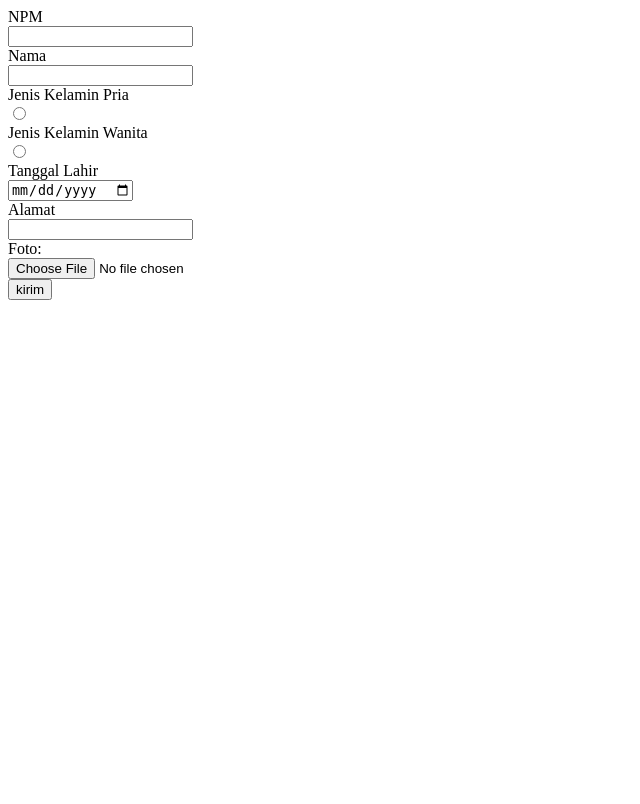
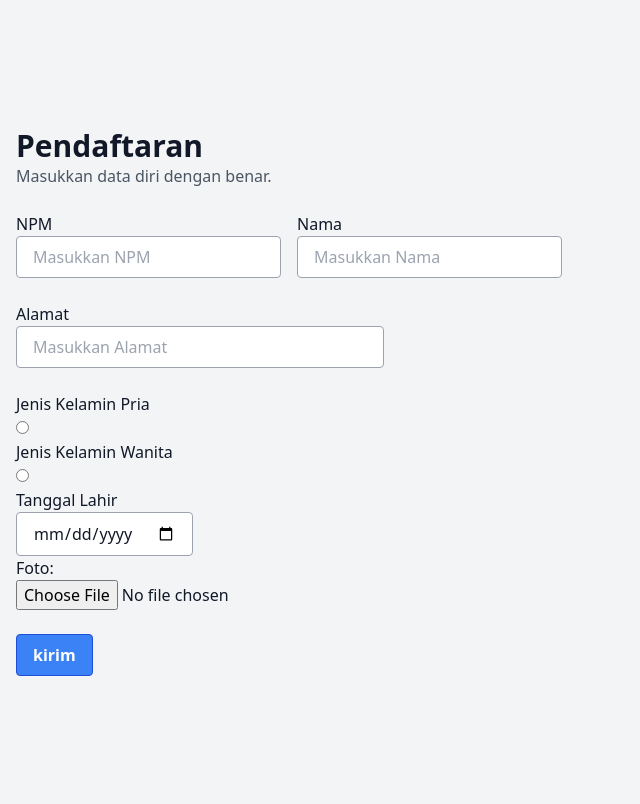
Before and after one commit to kytaufiq/JWD, a PHP site: page /create.html in a window 1280 px wide. Shown: the whole page, without its empty margins (0-640 px from the left). Before the commit the page ends 300 px from the top, so only its background shows below. Run offline with PHP 8.4, Linux system fonts and the light colour scheme.

Commit message:
Crud
Membuat kolom yang berisi NPM,nama,jenis kelamin,alamat,tgl lahir, dan
foto menggunakan tailwind

```diff
--- a/crud/src/create.html
+++ b/crud/src/create.html
@@ -4,13 +4,53 @@
     <meta charset="UTF-8" />
     <meta name="viewport" content="width=device-width, initial-scale=1.0" />
     <title>Document</title>
+    <link href="./output.css" rel="stylesheet" />
+    <link
+      href="https://fonts.googleapis.com/css2?family=Inter:ital,opsz,wght@0,14..32,100..900;1,14..32,100..900&display=swap"
+      rel="stylesheet"
+    />
   </head>
-  <body>
-    <form method="post" enctype="multipart/form-data">
-      <label for="npm"> NPM</label><br />
-      <input type="text" id="npm" name="npm" /><br />
-      <label for="name">Nama</label><br />
-      <input type="text" id="name" name="name" /><br />
+  <body class="bg-gray-100 text-gray-900 antialiased">
+    <form
+      class="mx-outo my-32 max-w-3xl px-4"
+      method="post"
+      enctype="multipart/form-data"
+    >
+      <h1 class="text-3xl font-semibold">Pendaftaran</h1>
+      <p class="text-gray-600">Masukkan data diri dengan benar.</p>
+      <br />
+      <div class="flex space-x-4">
+        <div>
+          <label for="npm">NPM</label><br />
+          <input
+            placeholder="Masukkan NPM"
+            class="full block rounded border border-gray-400 px-4 py-2 placeholder-gray-400 focus:border-teal-500 focus:outline-none"
+            type="text"
+            id="npm"
+            name="npm"
+          />
+        </div>
+        <div>
+          <label for="name">Nama</label><br />
+          <input
+            placeholder="Masukkan Nama"
+            class="full block rounded border border-gray-400 px-4 py-2 placeholder-gray-400 focus:border-teal-500 focus:outline-none"
+            type="text"
+            id="name"
+            name="name"
+          /><br />
+        </div>
+      </div>
+
+      <label for="alamat">Alamat</label><br />
+      <input
+        placeholder="Masukkan Alamat"
+        class="block w-1/2 rounded border border-gray-400 px-4 py-2 placeholder-gray-400 focus:border-teal-500 focus:outline-none"
+        type="text"
+        id="alamat"
+        name="alamat"
+      /><br />
+
       <label for="JenisKelaminPria">Jenis Kelamin Pria</label><br />
       <input
         type="radio"
@@ -26,12 +66,21 @@
         value="wanita"
       /><br />
       <label for="tanggallahir">Tanggal Lahir</label><br />
-      <input type="date" id="tanggallahir" name="tanggallahir" /><br />
-      <label for="alamat">Alamat</label><br />
-      <input type="text" id="alamat" name="alamat" /><br />
+      <input
+        class="rounded border border-gray-400 px-4 py-2 focus:border-teal-500 focus:outline-none"
+        type="date"
+        id="tanggallahir"
+        name="tanggallahir"
+      /><br />
+
       <label for="foto">Foto:</label><br />
       <input type="file" id="foto" name="foto" /><br />
-      <button type="submit">kirim</button>
+      <br />
+      <button
+        class="rounded border border-blue-700 bg-blue-500 px-4 py-2 font-bold text-white hover:bg-blue-700"
+      >
+        kirim
+      </button>
     </form>
   </body>
 </html>
--- a/crud/src/output.css
+++ b/crud/src/output.css
@@ -554,189 +554,101 @@ video {
   --tw-contain-style:  ;
 }
 
+.my-32 {
+  margin-top: 8rem;
+  margin-bottom: 8rem;
+}
+
+.my-20 {
+  margin-top: 5rem;
+  margin-bottom: 5rem;
+}
+
+.block {
+  display: block;
+}
+
 .flex {
   display: flex;
 }
 
-.h-64 {
-  height: 16rem;
+.h-96 {
+  height: 24rem;
 }
 
-.h-screen {
-  height: 100vh;
-}
-
-.w-64 {
-  width: 16rem;
+.w-96 {
+  width: 24rem;
 }
 
 .w-full {
   width: 100%;
 }
 
-.flex-row {
-  flex-direction: row;
+.w-1\/2 {
+  width: 50%;
 }
 
-.flex-row-reverse {
-  flex-direction: row-reverse;
+.max-w-3xl {
+  max-width: 48rem;
 }
 
-.flex-col {
-  flex-direction: column;
+.space-y-6 > :not([hidden]) ~ :not([hidden]) {
+  --tw-space-y-reverse: 0;
+  margin-top: calc(1.5rem * calc(1 - var(--tw-space-y-reverse)));
+  margin-bottom: calc(1.5rem * var(--tw-space-y-reverse));
 }
 
-.flex-col-reverse {
-  flex-direction: column-reverse;
-}
-
-.items-end {
-  align-items: flex-end;
-}
-
-.items-center {
-  align-items: center;
-}
-
-.justify-start {
-  justify-content: flex-start;
-}
-
-.justify-end {
-  justify-content: flex-end;
-}
-
-.justify-center {
-  justify-content: center;
-}
-
-.gap-8 {
-  gap: 2rem;
+.space-x-4 > :not([hidden]) ~ :not([hidden]) {
+  --tw-space-x-reverse: 0;
+  margin-right: calc(1rem * var(--tw-space-x-reverse));
+  margin-left: calc(1rem * calc(1 - var(--tw-space-x-reverse)));
 }
 
 .rounded {
   border-radius: 0.25rem;
 }
 
-.rounded-2xl {
-  border-radius: 1rem;
+.border-2 {
+  border-width: 2px;
 }
 
-.rounded-3xl {
-  border-radius: 1.5rem;
+.border {
+  border-width: 1px;
 }
 
-.rounded-full {
-  border-radius: 9999px;
+.border-slate-400 {
+  --tw-border-opacity: 1;
+  border-color: rgb(148 163 184 / var(--tw-border-opacity));
 }
 
-.rounded-lg {
-  border-radius: 0.5rem;
+.border-gray-400 {
+  --tw-border-opacity: 1;
+  border-color: rgb(156 163 175 / var(--tw-border-opacity));
 }
 
-.rounded-md {
-  border-radius: 0.375rem;
+.border-blue-700 {
+  --tw-border-opacity: 1;
+  border-color: rgb(29 78 216 / var(--tw-border-opacity));
 }
 
-.rounded-none {
-  border-radius: 0px;
+.bg-gray-100 {
+  --tw-bg-opacity: 1;
+  background-color: rgb(243 244 246 / var(--tw-bg-opacity));
 }
 
-.rounded-sm {
-  border-radius: 0.125rem;
+.bg-blue-500 {
+  --tw-bg-opacity: 1;
+  background-color: rgb(59 130 246 / var(--tw-bg-opacity));
 }
 
-.rounded-xl {
-  border-radius: 0.75rem;
+.px-4 {
+  padding-left: 1rem;
+  padding-right: 1rem;
 }
 
-.bg-green-100 {
-  --tw-bg-opacity: 1;
-  background-color: rgb(220 252 231 / var(--tw-bg-opacity));
-}
-
-.bg-green-200 {
-  --tw-bg-opacity: 1;
-  background-color: rgb(187 247 208 / var(--tw-bg-opacity));
-}
-
-.bg-green-300 {
-  --tw-bg-opacity: 1;
-  background-color: rgb(134 239 172 / var(--tw-bg-opacity));
-}
-
-.bg-green-400 {
-  --tw-bg-opacity: 1;
-  background-color: rgb(74 222 128 / var(--tw-bg-opacity));
-}
-
-.bg-green-50 {
-  --tw-bg-opacity: 1;
-  background-color: rgb(240 253 244 / var(--tw-bg-opacity));
-}
-
-.bg-green-500 {
-  --tw-bg-opacity: 1;
-  background-color: rgb(34 197 94 / var(--tw-bg-opacity));
-}
-
-.bg-green-600 {
-  --tw-bg-opacity: 1;
-  background-color: rgb(22 163 74 / var(--tw-bg-opacity));
-}
-
-.bg-green-700 {
-  --tw-bg-opacity: 1;
-  background-color: rgb(21 128 61 / var(--tw-bg-opacity));
-}
-
-.bg-green-800 {
-  --tw-bg-opacity: 1;
-  background-color: rgb(22 101 52 / var(--tw-bg-opacity));
-}
-
-.bg-green-900 {
-  --tw-bg-opacity: 1;
-  background-color: rgb(20 83 45 / var(--tw-bg-opacity));
-}
-
-.bg-green-950 {
-  --tw-bg-opacity: 1;
-  background-color: rgb(5 46 22 / var(--tw-bg-opacity));
-}
-
-.bg-red-500 {
-  --tw-bg-opacity: 1;
-  background-color: rgb(239 68 68 / var(--tw-bg-opacity));
-}
-
-.text-left {
-  text-align: left;
-}
-
-.text-center {
-  text-align: center;
-}
-
-.text-right {
-  text-align: right;
-}
-
-.text-justify {
-  text-align: justify;
-}
-
-.text-start {
-  text-align: start;
-}
-
-.text-end {
-  text-align: end;
-}
-
-.text-2xl {
-  font-size: 1.5rem;
-  line-height: 2rem;
+.py-2 {
+  padding-top: 0.5rem;
+  padding-bottom: 0.5rem;
 }
 
 .text-3xl {
@@ -744,147 +656,55 @@ video {
   line-height: 2.25rem;
 }
 
-.text-4xl {
-  font-size: 2.25rem;
-  line-height: 2.5rem;
-}
-
-.text-5xl {
-  font-size: 3rem;
-  line-height: 1;
-}
-
-.text-6xl {
-  font-size: 3.75rem;
-  line-height: 1;
-}
-
-.text-7xl {
-  font-size: 4.5rem;
-  line-height: 1;
-}
-
-.text-8xl {
-  font-size: 6rem;
-  line-height: 1;
-}
-
-.text-9xl {
-  font-size: 8rem;
-  line-height: 1;
-}
-
-.text-base {
-  font-size: 1rem;
-  line-height: 1.5rem;
-}
-
-.text-lg {
-  font-size: 1.125rem;
-  line-height: 1.75rem;
-}
-
-.text-xl {
-  font-size: 1.25rem;
-  line-height: 1.75rem;
-}
-
-.text-xs {
-  font-size: 0.75rem;
-  line-height: 1rem;
-}
-
-.font-black {
-  font-weight: 900;
+.font-semibold {
+  font-weight: 600;
 }
 
 .font-bold {
   font-weight: 700;
 }
 
-.font-extrabold {
-  font-weight: 800;
+.text-white {
+  --tw-text-opacity: 1;
+  color: rgb(255 255 255 / var(--tw-text-opacity));
 }
 
-.font-extralight {
-  font-weight: 200;
+.text-gray-600 {
+  --tw-text-opacity: 1;
+  color: rgb(75 85 99 / var(--tw-text-opacity));
 }
 
-.font-light {
-  font-weight: 300;
+.text-gray-900 {
+  --tw-text-opacity: 1;
+  color: rgb(17 24 39 / var(--tw-text-opacity));
 }
 
-.font-medium {
-  font-weight: 500;
+.antialiased {
+  -webkit-font-smoothing: antialiased;
+  -moz-osx-font-smoothing: grayscale;
 }
 
-.font-normal {
-  font-weight: 400;
+.placeholder-gray-400::-moz-placeholder {
+  --tw-placeholder-opacity: 1;
+  color: rgb(156 163 175 / var(--tw-placeholder-opacity));
 }
 
-.font-semibold {
-  font-weight: 600;
+.placeholder-gray-400::placeholder {
+  --tw-placeholder-opacity: 1;
+  color: rgb(156 163 175 / var(--tw-placeholder-opacity));
 }
 
-.font-thin {
-  font-weight: 100;
+.hover\:bg-blue-700:hover {
+  --tw-bg-opacity: 1;
+  background-color: rgb(29 78 216 / var(--tw-bg-opacity));
 }
 
-.uppercase {
-  text-transform: uppercase;
+.focus\:border-teal-500:focus {
+  --tw-border-opacity: 1;
+  border-color: rgb(20 184 166 / var(--tw-border-opacity));
 }
 
-.text-amber-100 {
-  --tw-text-opacity: 1;
-  color: rgb(254 243 199 / var(--tw-text-opacity));
+.focus\:outline-none:focus {
+  outline: 2px solid transparent;
+  outline-offset: 2px;
 }
-
-.text-amber-200 {
-  --tw-text-opacity: 1;
-  color: rgb(253 230 138 / var(--tw-text-opacity));
-}
-
-.text-amber-300 {
-  --tw-text-opacity: 1;
-  color: rgb(252 211 77 / var(--tw-text-opacity));
-}
-
-.text-amber-400 {
-  --tw-text-opacity: 1;
-  color: rgb(251 191 36 / var(--tw-text-opacity));
-}
-
-.text-amber-50 {
-  --tw-text-opacity: 1;
-  color: rgb(255 251 235 / var(--tw-text-opacity));
-}
-
-.text-amber-500 {
-  --tw-text-opacity: 1;
-  color: rgb(245 158 11 / var(--tw-text-opacity));
-}
-
-.text-amber-600 {
-  --tw-text-opacity: 1;
-  color: rgb(217 119 6 / var(--tw-text-opacity));
-}
-
-.text-amber-700 {
-  --tw-text-opacity: 1;
-  color: rgb(180 83 9 / var(--tw-text-opacity));
-}
-
-.text-amber-800 {
-  --tw-text-opacity: 1;
-  color: rgb(146 64 14 / var(--tw-text-opacity));
-}
-
-.text-amber-900 {
-  --tw-text-opacity: 1;
-  color: rgb(120 53 15 / var(--tw-text-opacity));
-}
-
-.text-amber-950 {
-  --tw-text-opacity: 1;
-  color: rgb(69 26 3 / var(--tw-text-opacity));
-}
```
